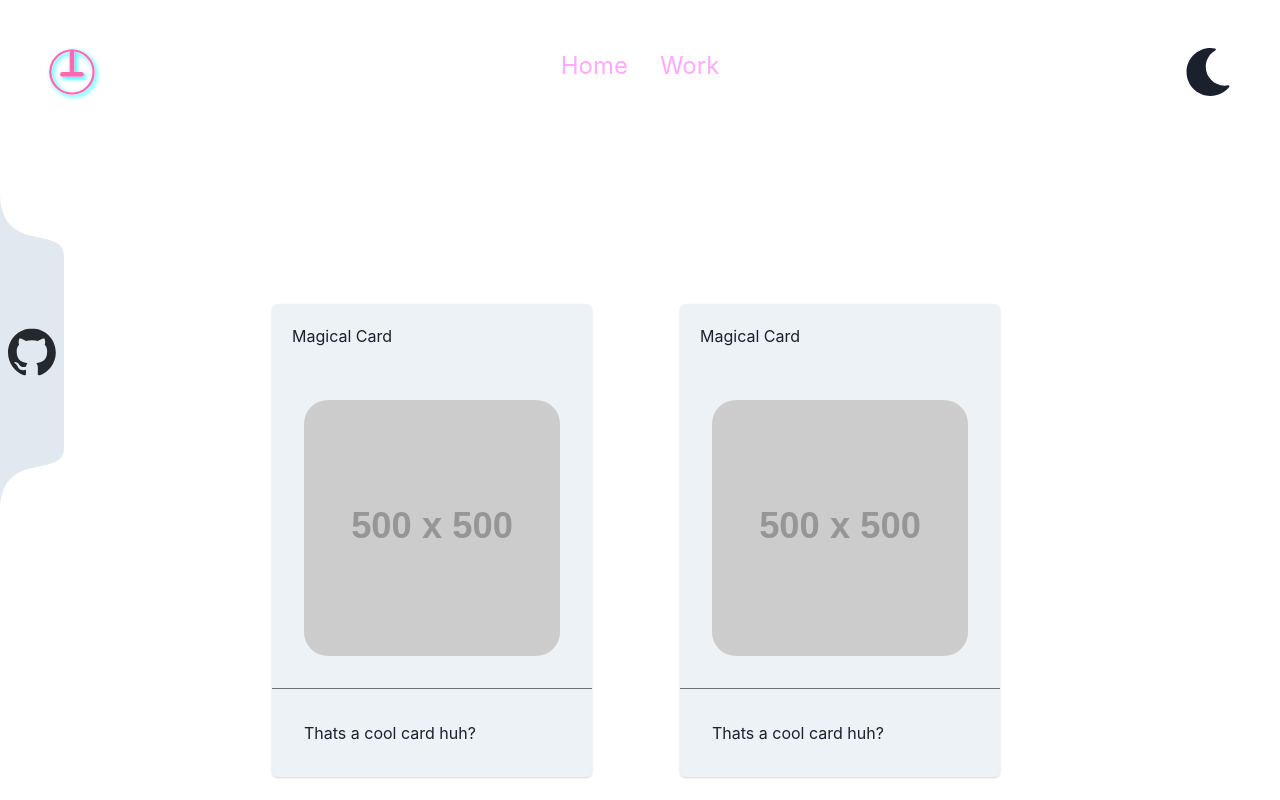
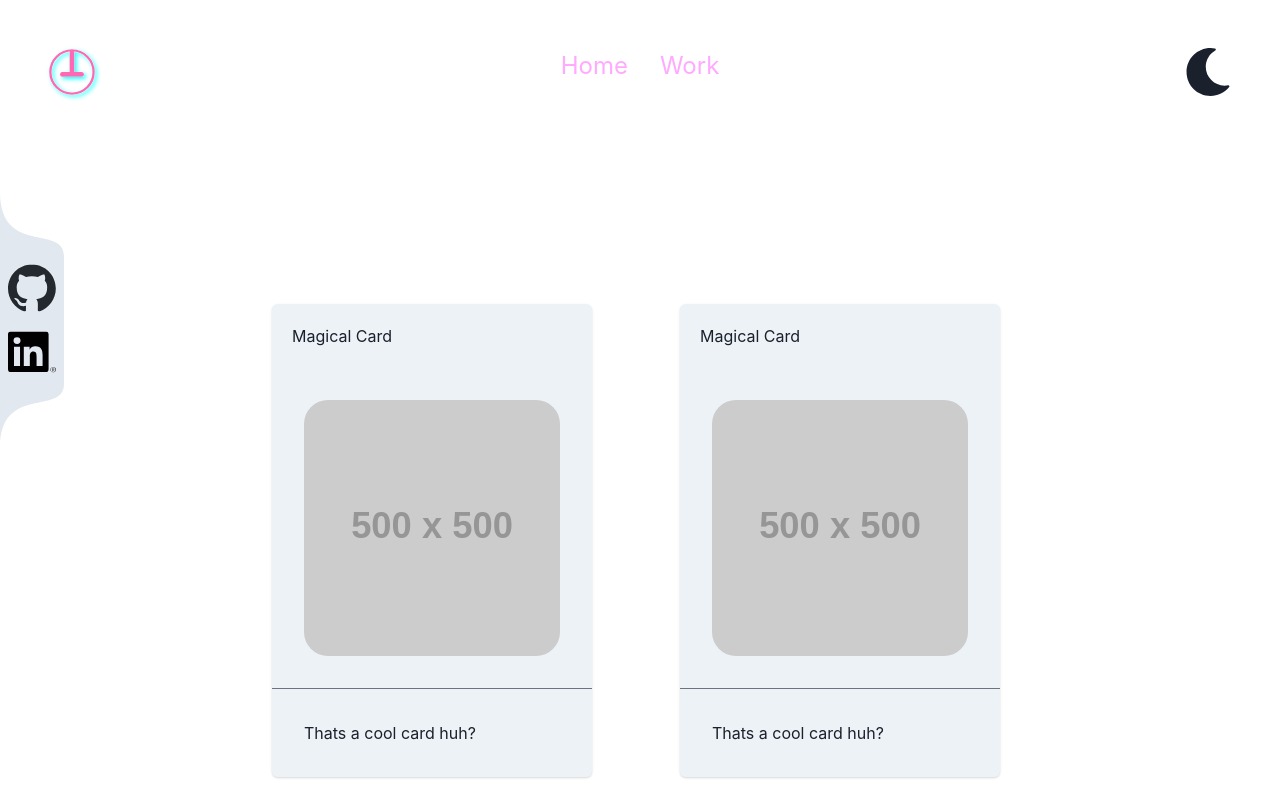
Before and after one commit to Peaceteddie/react-chakra-showcase, a React (Create React App) app: page / in a window 1280 px wide. Shown: the top 800 px of the page. Built offline with nearby package versions, Linux system fonts and the light colour scheme.

Commit message:
Added linkedin to social media

```diff
--- a/src/Sidebar.tsx
+++ b/src/Sidebar.tsx
@@ -1,11 +1,12 @@
 import { Box, Center, Icon, useColorModeValue } from "@chakra-ui/react";
 import { ReactComponent as GithubIcon } from "./assets/github-mark.svg";
 import { ReactComponent as GithubIconWhite } from "./assets/github-mark-white.svg";
+import { ReactComponent as LinkedInIcon } from "./assets/LinkedInIcon.svg";
 
 export default function Sidebar() {
   const size = [12, 14, 16];
-  const smaller = size.map((num) => num / 2);
 
+  const brightness = useColorModeValue(0, 200);
   const bgColor = useColorModeValue("gray.200", "gray.600");
   const GHIcon = useColorModeValue(GithubIcon, GithubIconWhite);
 
@@ -14,21 +15,31 @@ export default function Sidebar() {
       <Icon viewBox="0 0 50 50" color={bgColor} height={size} width={size}>
         <path d="M 0 0 C 0,50 50,25 50,50 H0Z" fill="currentColor" />
       </Icon>
-      <Center bgColor={bgColor} flexDirection={"column"} padding={smaller}>
+      <Center bgColor={bgColor} flexDirection={"column"}>
         <a
           href="https://www.github.com/peaceteddie/"
           rel="noreferrer"
           target="_blank"
           title="Link to my github"
         >
+          <Icon viewBox="0 0 98 96" height={size} px={2} width={size}>
+            <GHIcon />
+          </Icon>
+        </a>
+        <a
+          href="https://www.github.com/peaceteddie/"
+          rel="noreferrer"
+          target="_blank"
+          title="Link to my LinkedIn"
+        >
           <Icon
-            viewBox="0 0 98 96"
+            viewBox="0 0 76.624 65.326"
+            filter={"contrast(0%) brightness(" + brightness + "%)"}
             height={size}
-            marginBlock={smaller}
-            padding={2}
+            px={2}
             width={size}
           >
-            <GHIcon />
+            <LinkedInIcon />
           </Icon>
         </a>
       </Center>
```
Also changed, not shown: src/assets/LinkedInIcon.svg (added).
